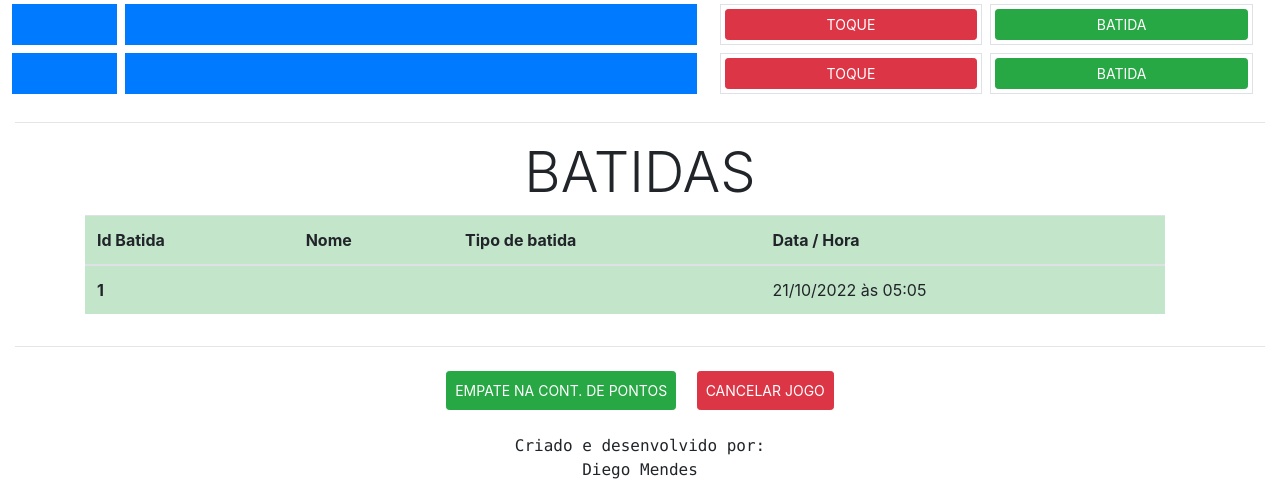
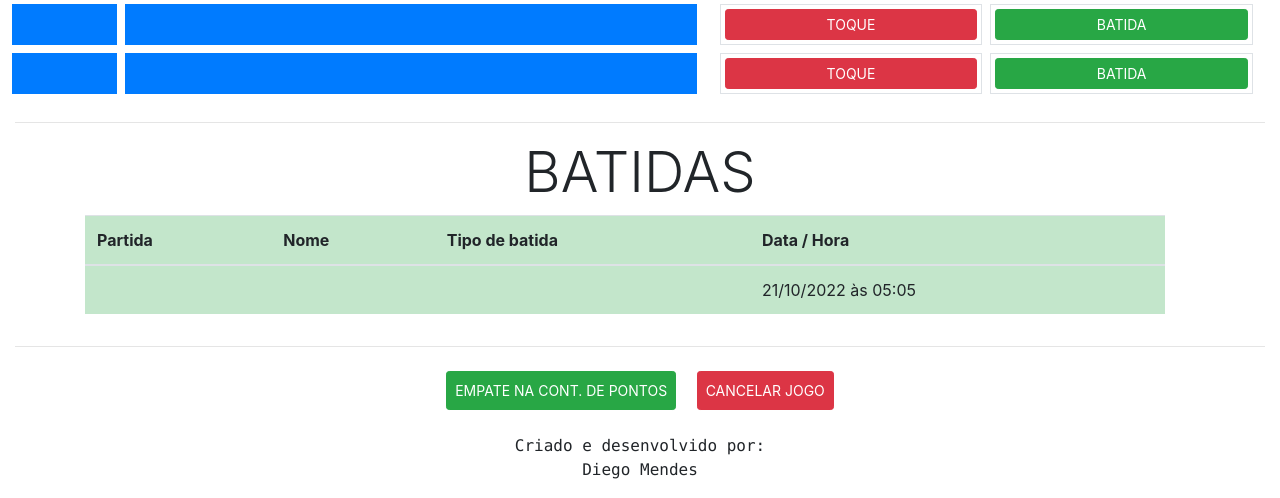
Before and after one commit to diegomendes257/gestaoDomino, a PHP site: page /jogo.php in a window 1280 px wide. Shown: the part 497-995 px from the top of the page. Run offline with PHP 8.4, Linux system fonts and the light colour scheme; tables that the repository leaves empty or names only in its code hold one stand-in row (values such as "Sample post"); data that the repository does not hold is empty.

Commit message:
exibe id partida no jogo

```diff
--- a/Jogador.php
+++ b/Jogador.php
@@ -368,7 +368,7 @@
 
                 echo '
                     <tr>
-                        <th scope="row">'.$batidas['id_batida'].'</th>
+                        <th scope="row">'.$batidas['id_partidas_FK'].'</th>
                         <td>'.$imprimeNome['nome'].'</td>
                         <td>'.$batida1.'</td>
                         <td>'.date_format($data, 'd/m/Y').' às '.date_format($data, 'H:i').'</td>
--- a/jogo.php
+++ b/jogo.php
@@ -610,7 +610,7 @@
                 <table class="table table-success table-hover">
                     <thead>
                         <tr>
-                            <th scope="col">Id Batida</th>
+                            <th scope="col">Partida</th>
                             <th scope="col">Nome</th>
                             <th scope="col">Tipo de batida</th>
                             <th scope="col">Data / Hora</th>
```
